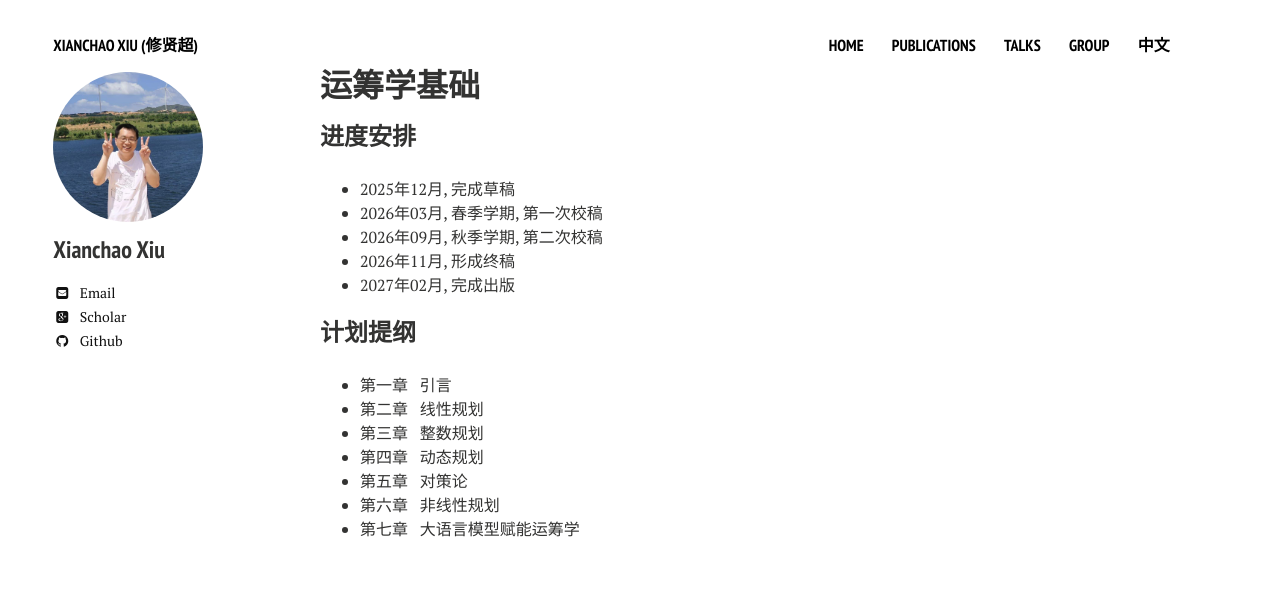
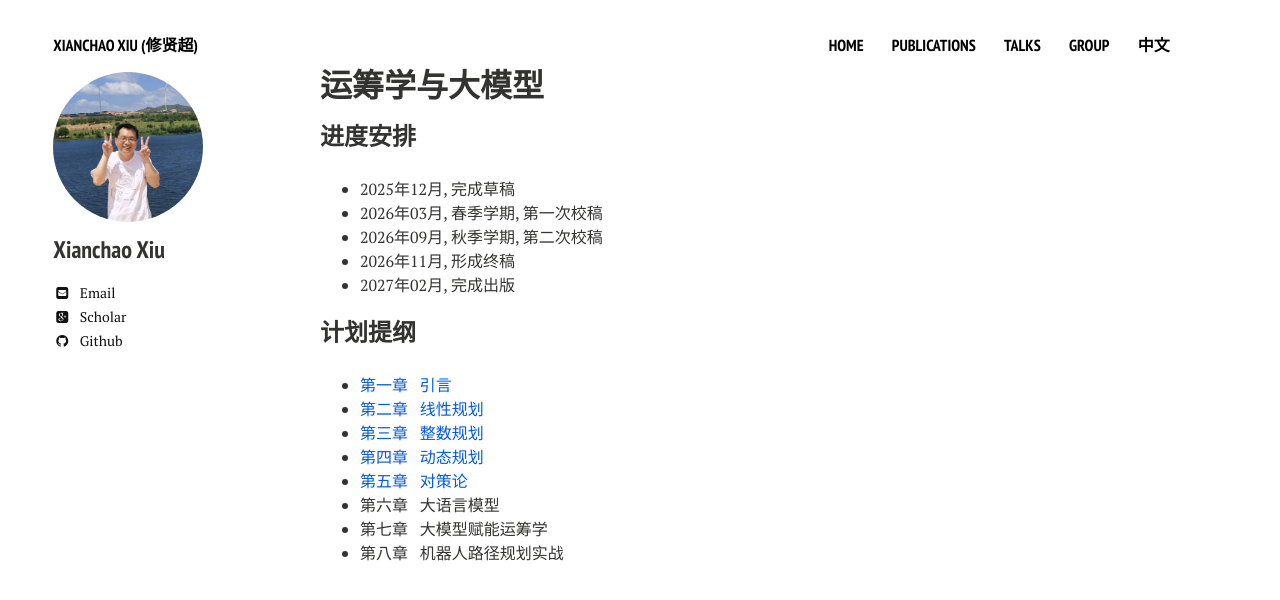
Before and after one commit to xianchaoxiu/xianchaoxiu.github.io, a Jekyll site: the page built from chinese/book/OR/index.md, in a window 1280 px wide. Shown: the top 600 px of the page. Built offline with Jekyll 4.4.1, drawn with Linux system fonts in a browser that asks for light colours; nearby versions of some CDN libraries.

Commit message:
Update index.md

```diff
--- a/chinese/book/OR/index.md
+++ b/chinese/book/OR/index.md
@@ -1,6 +1,6 @@
 ---
 layout: page
-title: 运筹学基础
+title: 运筹学与大模型
 comments: false
 share: false
 ---
@@ -14,10 +14,11 @@ share: false
 
 
 ### 计划提纲
-* 第一章 &nbsp;  引言 <br>
-* 第二章 &nbsp;  线性规划 <br>
-* 第三章 &nbsp;  整数规划 <br>
-* 第四章 &nbsp;  动态规划 <br>
-* 第五章 &nbsp;  对策论 <br>
-* 第六章 &nbsp;  非线性规划 <br>
-* 第七章 &nbsp;  大语言模型赋能运筹学 <br>
+* <a href="../course/OR/引言.pdf" class="textlink" target="_blank">  第一章 &nbsp;  引言<br>
+* <a href="../course/OR/线性规划.pdf" class="textlink" target="_blank">  第二章 &nbsp;  线性规划<br>
+* <a href="../course/OR/整数规划.pdf" class="textlink" target="_blank">  第三章 &nbsp;  整数规划<br>
+* <a href="../course/OR/动态规划.pdf" class="textlink" target="_blank"> 第四章 &nbsp;  动态规划<br>
+* <a href="../course/OR/对策论.pdf" class="textlink" target="_blank"> 第五章 &nbsp;  对策论<br>
+* 第六章 &nbsp;  大语言模型 <br>
+* 第七章 &nbsp;  大模型赋能运筹学 <br>
+* 第八章 &nbsp;  机器人路径规划实战 <br>
```
